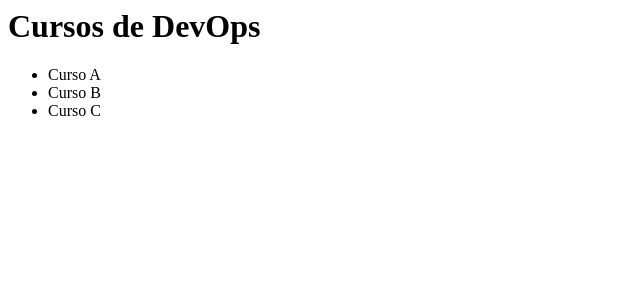
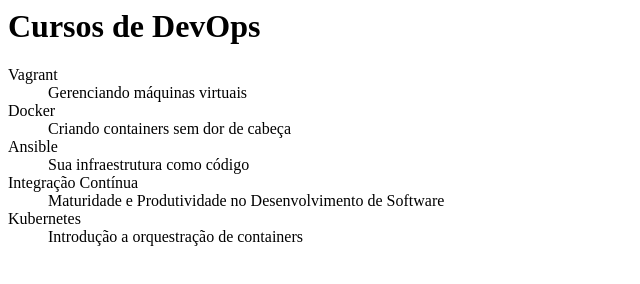
Before and after one commit to italomrocha/curso-git, a plain HTML site: page index.html in a window 1280 px wide. Shown: the whole page, without its empty margins (0-640 px from the left). Drawn offline with Linux system fonts and the light colour scheme.

Commit message:
"Trocando UL por DL e separando títulos"

```diff
--- a/index.html
+++ b/index.html
@@ -1,7 +1,18 @@
 <h1>Cursos de DevOps</h1>
 
-<ul>
-	<li>Curso A</li>
-	<li>Curso B</li>
-	<li>Curso C</li>
-</ul>
+<dl>
+	<dt>Vagrant</dt>
+	<dd>Gerenciando máquinas virtuais</dd>
+
+	<dt>Docker</dt>
+	<dd>Criando containers sem dor de cabeça</dd>
+
+	<dt>Ansible</dt>
+	<dd>Sua infraestrutura como código</dd>
+
+	<dt>Integração Contínua</dt>
+	<dd>Maturidade e Produtividade no Desenvolvimento de Software</dd>
+
+	<dt>Kubernetes</dt>
+	<dd>Introdução a orquestração de containers</dd>
+</dl>
```
